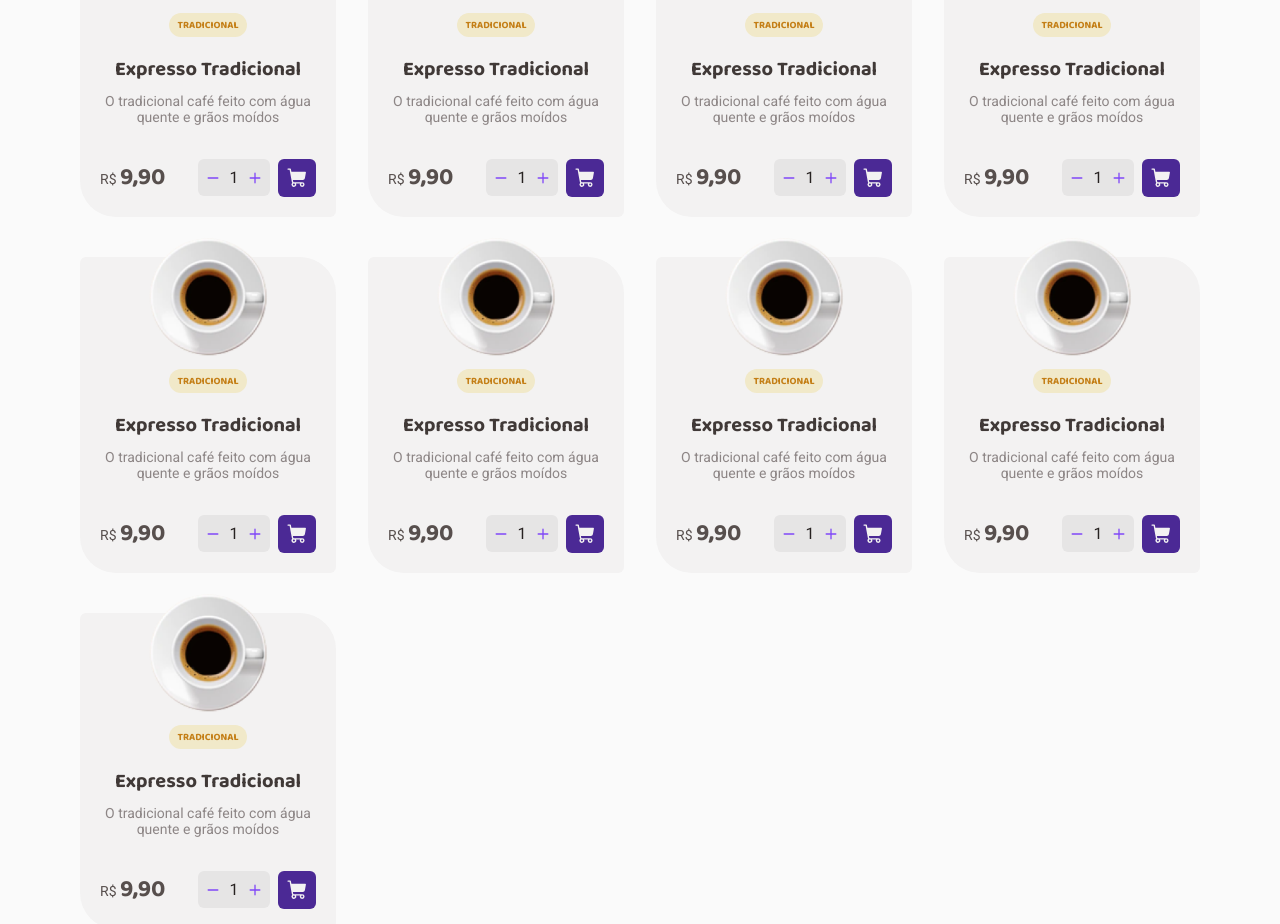
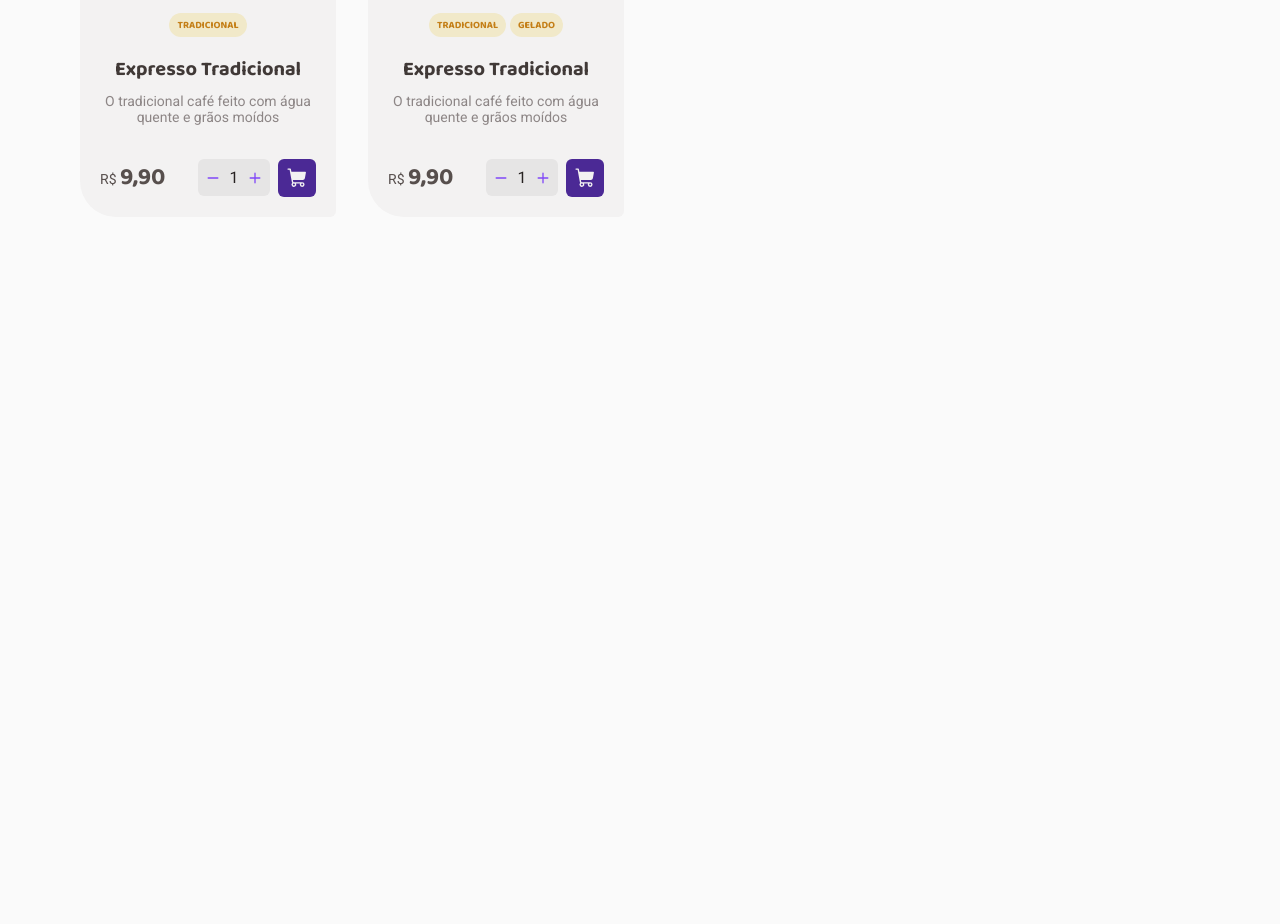
Before and after one commit to 300Marco/coffee-delivery, a React (Vite) app: page / in a window 1280 px wide. Shown: the part 1248-2172 px from the top of the page. After the commit the page ends 1497 px from the top, so only its background shows below. Built offline with nearby package versions, Linux system fonts and the light colour scheme.

Commit message:
Small layout tweaks in the application

```diff
--- a/src/pages/Checkout/index.tsx
+++ b/src/pages/Checkout/index.tsx
@@ -19,12 +19,12 @@ import {
   FormOfPayment,
   ProductCard,
   CardCoffee,
-  AmountOfCoffee,
   TotalPriceCoffee,
   ProductDetails,
   Divider,
   PurchaseDetails,
   ConfirmOrderButton,
+  AmountOfCoffee,
 } from './styles';
 
 import coffeeExpressoTradicional from '../../assets/coffee-expresso-tradicional.svg';
@@ -64,6 +64,7 @@ export function Checkout() {
                     type="text"
                     placeholder="Complemento"
                   />
+                  <span>Opcional</span>
                 </div>
 
                 <div>
@@ -128,7 +129,7 @@ export function Checkout() {
               <div>
                 <AmountOfCoffee>
                   <Minus size={14} weight="bold" />
-                  <span>1</span>
+                  <input type="number" value={1} />
                   <Plus size={14} weight="bold" />
                 </AmountOfCoffee>
 
@@ -150,7 +151,7 @@ export function Checkout() {
               <div>
                 <AmountOfCoffee>
                   <Minus size={14} weight="bold" />
-                  <span>1</span>
+                  <input type="number" value={1} />
                   <Plus size={14} weight="bold" />
                 </AmountOfCoffee>
 
--- a/src/pages/Checkout/styles.ts
+++ b/src/pages/Checkout/styles.ts
@@ -111,6 +111,16 @@ export const FormFields = styled.section`
 
     display: flex;
     gap: 0.75rem;
+
+    span {
+      font-size: 0.75rem;
+      font-style: italic;
+      color: ${(props) => props.theme['gray-600']};
+
+      position: absolute;
+      top: 14px;
+      right: 14px;
+    }
   }
 `;
 
@@ -188,7 +198,7 @@ export const ProductDetails = styled.div`
     text-transform: uppercase;
     border: 0;
     border-radius: 6px;
-    padding: 0.5rem 0.5rem;
+    padding: 0.684rem 0.5rem;
     cursor: pointer;
     transition: background-color 300ms;
     background-color: ${(props) => props.theme['gray-400']};
@@ -210,15 +220,25 @@ export const ProductDetails = styled.div`
 export const AmountOfCoffee = styled.div`
   background-color: ${(props) => props.theme['gray-400']};
   border-radius: 6px;
-  padding: 0.407rem 0.5rem;
+  padding: 0.5875rem 0.5rem;
 
   display: flex;
   align-items: center;
-  gap: 0.5945rem;
+  gap: 0.25rem;
 
-  span {
-    font-size: 1rem;
+  input {
+    text-align: center;
+    border: none;
+    background-color: transparent;
+    pointer-events: none;
+    width: 0.75rem;
     color: ${(props) => props.theme['gray-900']};
+
+    &::-webkit-outer-spin-button,
+    &::-webkit-inner-spin-button {
+      -webkit-appearance: none;
+      margin: 0;
+    }
   }
 
   svg {
--- a/src/pages/Home/CoffeeList/index.tsx
+++ b/src/pages/Home/CoffeeList/index.tsx
@@ -21,7 +21,10 @@ export function CoffeeList() {
         <CoffeeCard>
           <img src={coffeeExpressoTradicional} alt="" />
 
-          <CoffeeTag>TRADICIONAL</CoffeeTag>
+          <CoffeeTag>
+            <span>Tradicional</span>
+            <span>Gelado</span>
+          </CoffeeTag>
 
           <h4>Expresso Tradicional</h4>
 
@@ -34,7 +37,7 @@ export function CoffeeList() {
             <AddToCart>
               <AmountOfCoffee>
                 <Minus size={14} weight="bold" />
-                <span>1</span>
+                <input type="number" value={1} />
                 <Plus size={14} weight="bold" />
               </AmountOfCoffee>
 
@@ -48,7 +51,10 @@ export function CoffeeList() {
         <CoffeeCard>
           <img src={coffeeExpressoTradicional} alt="" />
 
-          <CoffeeTag>TRADICIONAL</CoffeeTag>
+          <CoffeeTag>
+            <span>Tradicional</span>
+            <span>Tradicional</span>
+          </CoffeeTag>
 
           <h4>Expresso Tradicional</h4>
 
@@ -61,7 +67,7 @@ export function CoffeeList() {
             <AddToCart>
               <AmountOfCoffee>
                 <Minus size={14} weight="bold" />
-                <span>1</span>
+                <input type="number" value={1} />
                 <Plus size={14} weight="bold" />
               </AmountOfCoffee>
 
@@ -75,7 +81,9 @@ export function CoffeeList() {
         <CoffeeCard>
           <img src={coffeeExpressoTradicional} alt="" />
 
-          <CoffeeTag>TRADICIONAL</CoffeeTag>
+          <CoffeeTag>
+            <span>Tradicional</span>
+          </CoffeeTag>
 
           <h4>Expresso Tradicional</h4>
 
@@ -88,7 +96,7 @@ export function CoffeeList() {
             <AddToCart>
               <AmountOfCoffee>
                 <Minus size={14} weight="bold" />
-                <span>1</span>
+                <input type="number" value={1} />
                 <Plus size={14} weight="bold" />
               </AmountOfCoffee>
 
@@ -98,11 +106,13 @@ export function CoffeeList() {
             </AddToCart>
           </BuyContainer>
         </CoffeeCard>
-
         <CoffeeCard>
           <img src={coffeeExpressoTradicional} alt="" />
 
-          <CoffeeTag>TRADICIONAL</CoffeeTag>
+          <CoffeeTag>
+            <span>Tradicional</span>
+            <span>Alcoólico</span>
+          </CoffeeTag>
 
           <h4>Expresso Tradicional</h4>
 
@@ -115,7 +125,7 @@ export function CoffeeList() {
             <AddToCart>
               <AmountOfCoffee>
                 <Minus size={14} weight="bold" />
-                <span>1</span>
+                <input type="number" value={1} />
                 <Plus size={14} weight="bold" />
               </AmountOfCoffee>
 
@@ -125,11 +135,12 @@ export function CoffeeList() {
             </AddToCart>
           </BuyContainer>
         </CoffeeCard>
-
         <CoffeeCard>
           <img src={coffeeExpressoTradicional} alt="" />
 
-          <CoffeeTag>TRADICIONAL</CoffeeTag>
+          <CoffeeTag>
+            <span>Tradicional</span>
+          </CoffeeTag>
 
           <h4>Expresso Tradicional</h4>
 
@@ -142,7 +153,7 @@ export function CoffeeList() {
             <AddToCart>
               <AmountOfCoffee>
                 <Minus size={14} weight="bold" />
-                <span>1</span>
+                <input type="number" value={1} />
                 <Plus size={14} weight="bold" />
               </AmountOfCoffee>
 
@@ -152,11 +163,13 @@ export function CoffeeList() {
             </AddToCart>
           </BuyContainer>
         </CoffeeCard>
-
         <CoffeeCard>
           <img src={coffeeExpressoTradicional} alt="" />
 
-          <CoffeeTag>TRADICIONAL</CoffeeTag>
+          <CoffeeTag>
+            <span>Tradicional</span>
+            <span>Gelado</span>
+          </CoffeeTag>
 
           <h4>Expresso Tradicional</h4>
 
@@ -169,196 +182,7 @@ export function CoffeeList() {
             <AddToCart>
               <AmountOfCoffee>
                 <Minus size={14} weight="bold" />
-                <span>1</span>
-                <Plus size={14} weight="bold" />
-              </AmountOfCoffee>
-
-              <CartButton>
-                <ShoppingCart size={22} weight="fill" />
-              </CartButton>
-            </AddToCart>
-          </BuyContainer>
-        </CoffeeCard>
-
-        <CoffeeCard>
-          <img src={coffeeExpressoTradicional} alt="" />
-
-          <CoffeeTag>TRADICIONAL</CoffeeTag>
-
-          <h4>Expresso Tradicional</h4>
-
-          <p>O tradicional café feito com água quente e grãos moídos</p>
-
-          <BuyContainer>
-            <span>
-              R$ <span>9,90</span>
-            </span>
-            <AddToCart>
-              <AmountOfCoffee>
-                <Minus size={14} weight="bold" />
-                <span>1</span>
-                <Plus size={14} weight="bold" />
-              </AmountOfCoffee>
-
-              <CartButton>
-                <ShoppingCart size={22} weight="fill" />
-              </CartButton>
-            </AddToCart>
-          </BuyContainer>
-        </CoffeeCard>
-
-        <CoffeeCard>
-          <img src={coffeeExpressoTradicional} alt="" />
-
-          <CoffeeTag>TRADICIONAL</CoffeeTag>
-
-          <h4>Expresso Tradicional</h4>
-
-          <p>O tradicional café feito com água quente e grãos moídos</p>
-
-          <BuyContainer>
-            <span>
-              R$ <span>9,90</span>
-            </span>
-            <AddToCart>
-              <AmountOfCoffee>
-                <Minus size={14} weight="bold" />
-                <span>1</span>
-                <Plus size={14} weight="bold" />
-              </AmountOfCoffee>
-
-              <CartButton>
-                <ShoppingCart size={22} weight="fill" />
-              </CartButton>
-            </AddToCart>
-          </BuyContainer>
-        </CoffeeCard>
-
-        <CoffeeCard>
-          <img src={coffeeExpressoTradicional} alt="" />
-
-          <CoffeeTag>TRADICIONAL</CoffeeTag>
-
-          <h4>Expresso Tradicional</h4>
-
-          <p>O tradicional café feito com água quente e grãos moídos</p>
-
-          <BuyContainer>
-            <span>
-              R$ <span>9,90</span>
-            </span>
-            <AddToCart>
-              <AmountOfCoffee>
-                <Minus size={14} weight="bold" />
-                <span>1</span>
-                <Plus size={14} weight="bold" />
-              </AmountOfCoffee>
-
-              <CartButton>
-                <ShoppingCart size={22} weight="fill" />
-              </CartButton>
-            </AddToCart>
-          </BuyContainer>
-        </CoffeeCard>
-
-        <CoffeeCard>
-          <img src={coffeeExpressoTradicional} alt="" />
-
-          <CoffeeTag>TRADICIONAL</CoffeeTag>
-
-          <h4>Expresso Tradicional</h4>
-
-          <p>O tradicional café feito com água quente e grãos moídos</p>
-
-          <BuyContainer>
-            <span>
-              R$ <span>9,90</span>
-            </span>
-            <AddToCart>
-              <AmountOfCoffee>
-                <Minus size={14} weight="bold" />
-                <span>1</span>
-                <Plus size={14} weight="bold" />
-              </AmountOfCoffee>
-
-              <CartButton>
-                <ShoppingCart size={22} weight="fill" />
-              </CartButton>
-            </AddToCart>
-          </BuyContainer>
-        </CoffeeCard>
-
-        <CoffeeCard>
-          <img src={coffeeExpressoTradicional} alt="" />
-
-          <CoffeeTag>TRADICIONAL</CoffeeTag>
-
-          <h4>Expresso Tradicional</h4>
-
-          <p>O tradicional café feito com água quente e grãos moídos</p>
-
-          <BuyContainer>
-            <span>
-              R$ <span>9,90</span>
-            </span>
-            <AddToCart>
-              <AmountOfCoffee>
-                <Minus size={14} weight="bold" />
-                <span>1</span>
-                <Plus size={14} weight="bold" />
-              </AmountOfCoffee>
-
-              <CartButton>
-                <ShoppingCart size={22} weight="fill" />
-              </CartButton>
-            </AddToCart>
-          </BuyContainer>
-        </CoffeeCard>
-
-        <CoffeeCard>
-          <img src={coffeeExpressoTradicional} alt="" />
-
-          <CoffeeTag>TRADICIONAL</CoffeeTag>
-
-          <h4>Expresso Tradicional</h4>
-
-          <p>O tradicional café feito com água quente e grãos moídos</p>
-
-          <BuyContainer>
-            <span>
-              R$ <span>9,90</span>
-            </span>
-            <AddToCart>
-              <AmountOfCoffee>
-                <Minus size={14} weight="bold" />
-                <span>1</span>
-                <Plus size={14} weight="bold" />
-              </AmountOfCoffee>
-
-              <CartButton>
-                <ShoppingCart size={22} weight="fill" />
-              </CartButton>
-            </AddToCart>
-          </BuyContainer>
-        </CoffeeCard>
-
-        <CoffeeCard>
-          <img src={coffeeExpressoTradicional} alt="" />
-
-          <CoffeeTag>TRADICIONAL</CoffeeTag>
-
-          <h4>Expresso Tradicional</h4>
-
-          <p>O tradicional café feito com água quente e grãos moídos</p>
-
-          <BuyContainer>
-            <span>
-              R$ <span>9,90</span>
-            </span>
-            <AddToCart>
-              <AmountOfCoffee>
-                <Minus size={14} weight="bold" />
-                <span>1</span>
+                <input type="number" value={1} />
                 <Plus size={14} weight="bold" />
               </AmountOfCoffee>
 
--- a/src/pages/Home/CoffeeList/styles.ts
+++ b/src/pages/Home/CoffeeList/styles.ts
@@ -50,13 +50,20 @@ export const CoffeeCard = styled.div`
 `;
 
 export const CoffeeTag = styled.span`
+  display: flex;
+  align-items: center;
+  gap: 0.25rem;
+
+  span {
     margin: 0.75rem 0 1rem;
     padding: 0.25rem 0.5rem;
     border-radius: 100px;
     font-size: 0.625rem;
     font-family: 'Baloo 2', sans-serif;
+    text-transform: uppercase;
     background-color: ${(props) => props.theme['yellow-100']};
     color: ${(props) => props.theme['yellow-500']};
+  }
 `;
 
 export const BuyContainer = styled.div`
@@ -91,11 +98,21 @@ export const AmountOfCoffee = styled.div`
 
   display: flex;
   align-items: center;
-  gap: 0.5945rem;
+  gap: 0.25rem;
 
-  span {
-    font-size: 1rem;
+  input {
+    text-align: center;
+    border: none;
+    background-color: transparent;
+    pointer-events: none;
+    width: 1.25rem;
     color: ${(props) => props.theme['gray-900']};
+
+    &::-webkit-outer-spin-button,
+    &::-webkit-inner-spin-button {
+      -webkit-appearance: none;
+      margin: 0;
+    }
   }
 
   svg {
```
Lines whose indentation alone changed are shown as unchanged.
